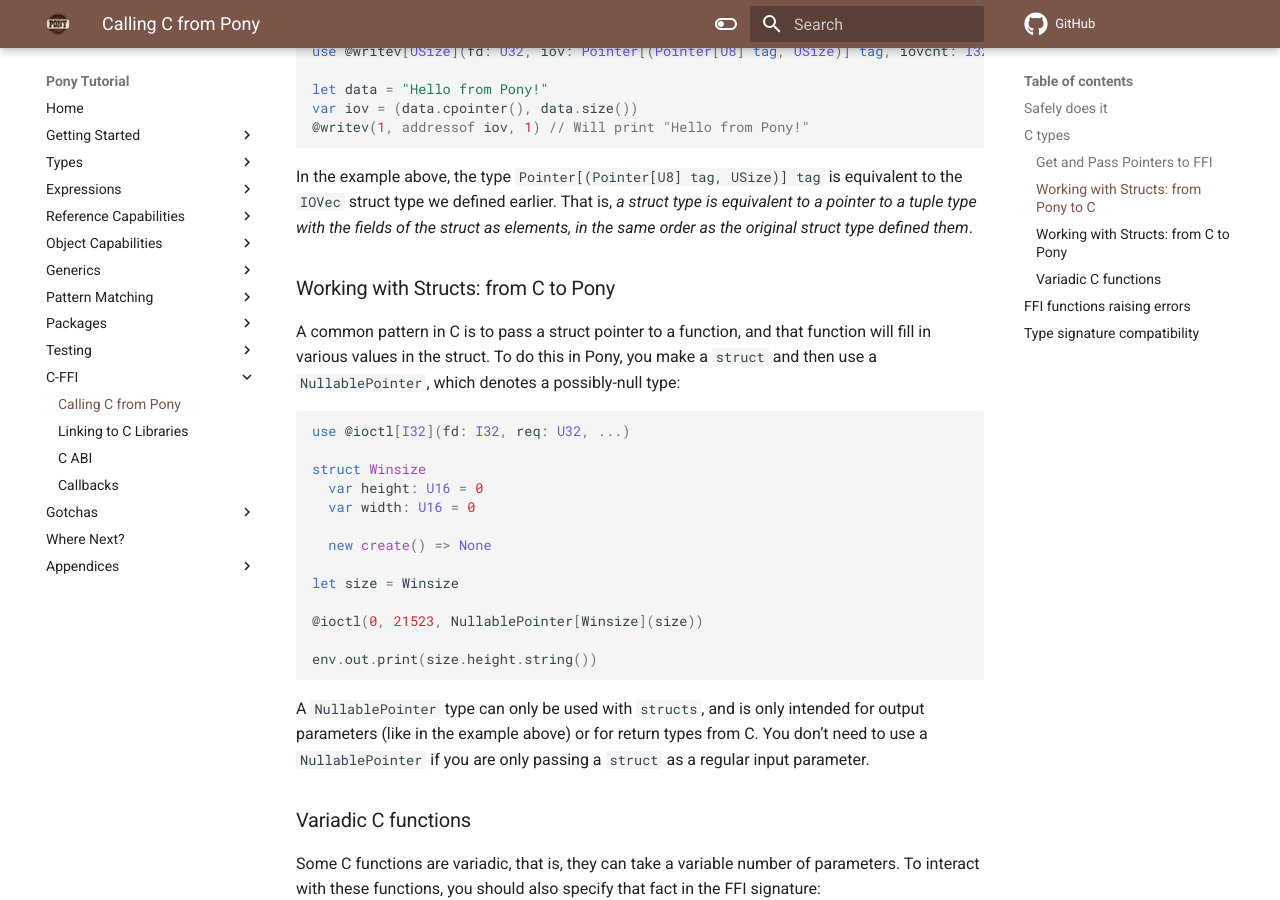
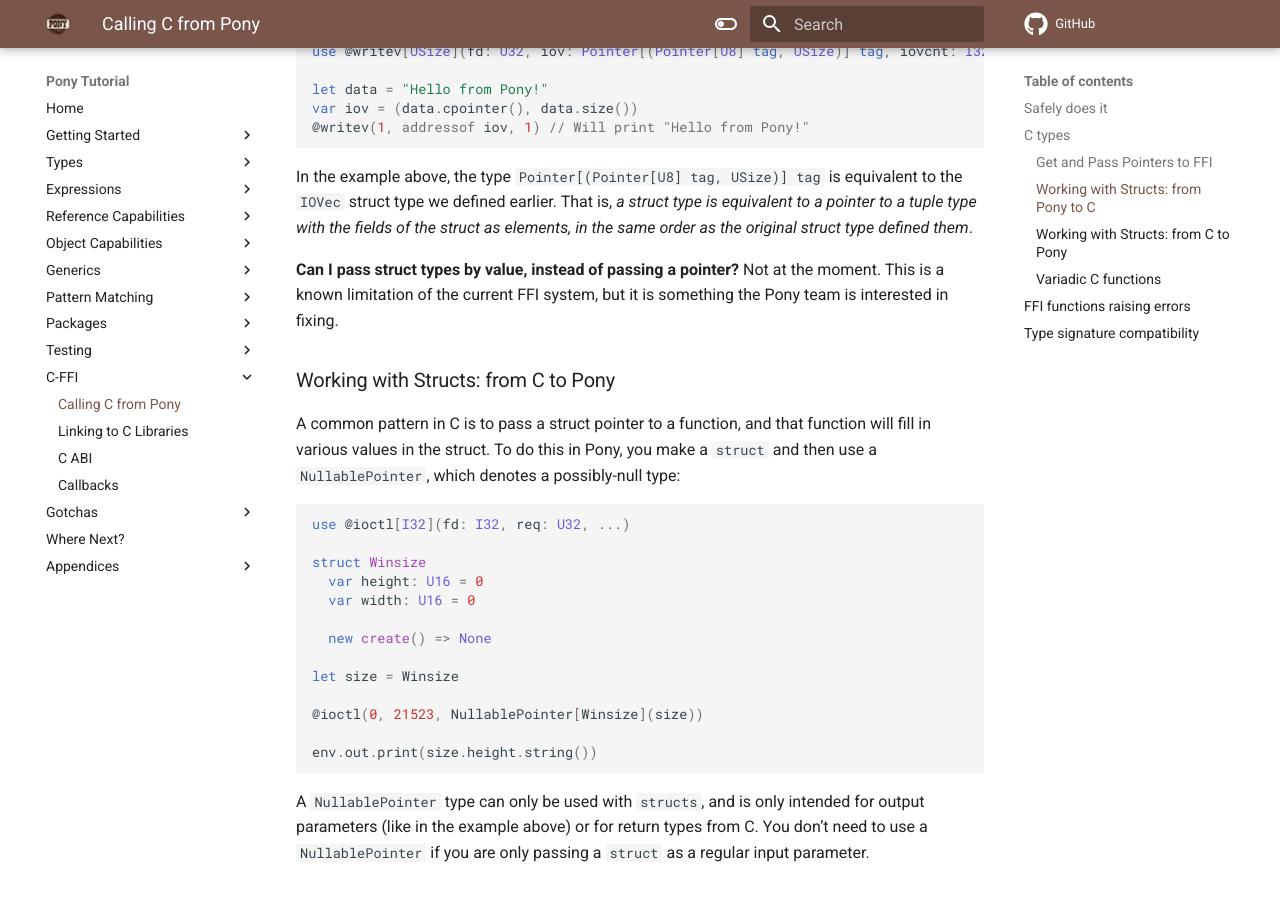
Before and after one commit to ponylang/pony-tutorial, an MkDocs documentation site: the page built from docs/c-ffi/calling-c.md, in a window 1280 px wide and 900 px high, scrolled down 3448 px. Built offline with MkDocs 1.6.1 and Material for MkDocs 9.7.7, drawn with Linux system fonts in a browser that asks for light colours; comment, search, counter and statistics services are not loaded.

Commit message:
Clarify that pass-by-value is not supported at the moment

```diff
--- a/docs/c-ffi/calling-c.md
+++ b/docs/c-ffi/calling-c.md
@@ -129,6 +129,8 @@ var iov = (data.cpointer(), data.size())
 
 In the example above, the type `Pointer[(Pointer[U8] tag, USize)] tag` is equivalent to the `IOVec` struct type we defined earlier. That is, _a struct type is equivalent to a pointer to a tuple type with the fields of the struct as elements, in the same order as the original struct type defined them_.
 
+**Can I pass struct types by value, instead of passing a pointer?** Not at the moment. This is a known limitation of the current FFI system, but it is something the Pony team is interested in fixing.
+
 ### Working with Structs: from C to Pony
 
 A common pattern in C is to pass a struct pointer to a function, and that function will fill in various values in the struct. To do this in Pony, you make a `struct` and then use a `NullablePointer`, which denotes a possibly-null type:
```
